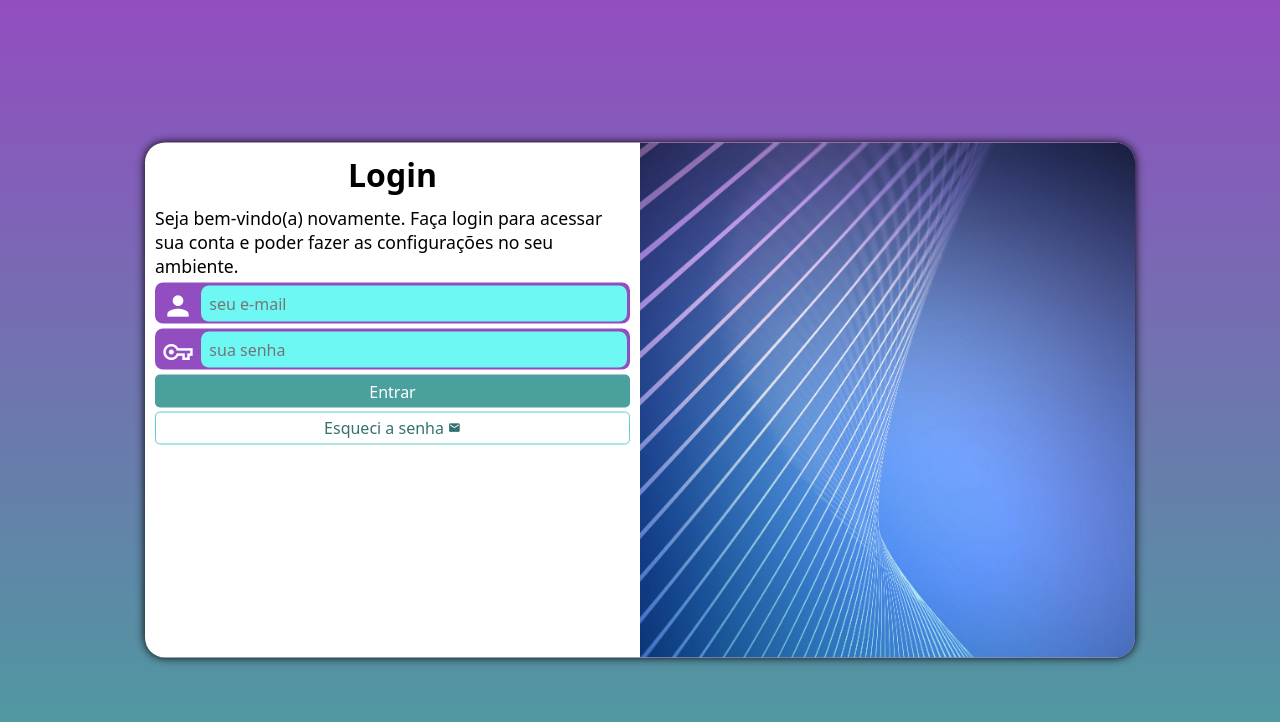
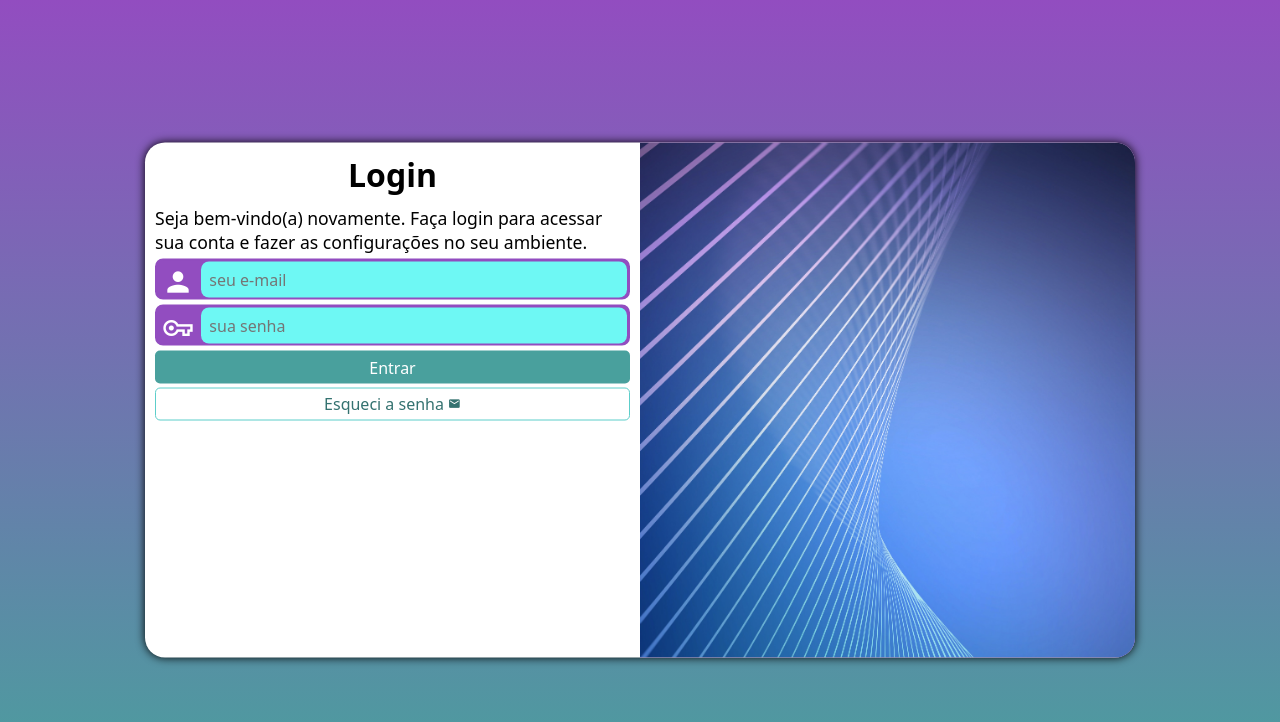
Before and after one commit to notShal/projeto-login1, a plain HTML site: page index.html in a window 1280 px wide. Drawn offline with nearby package versions, Linux system fonts and the light colour scheme.

Commit message:
correção no texto

```diff
--- a/index.html
+++ b/index.html
@@ -17,7 +17,7 @@
             </div>
             <div  id="formulario">
                 <h1>Login</h1>
-                <p>Seja bem-vindo(a) novamente. Faça login para acessar sua conta e poder fazer as configurações no seu ambiente.</p>
+                <p>Seja bem-vindo(a) novamente. Faça login para acessar sua conta e fazer as configurações no seu ambiente.</p>
                 <form action="login.php" method="post" autocomplete="on">
                     <div class="campo">
                         <span class="material-icons">person</span>
```
